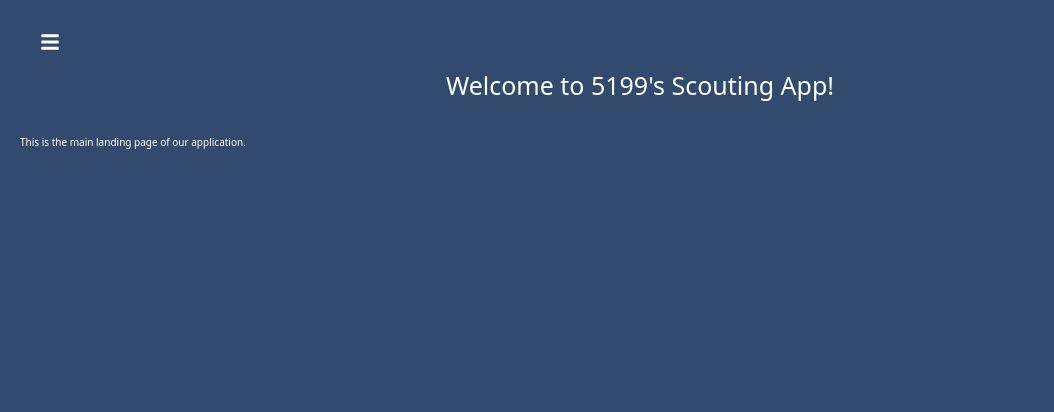
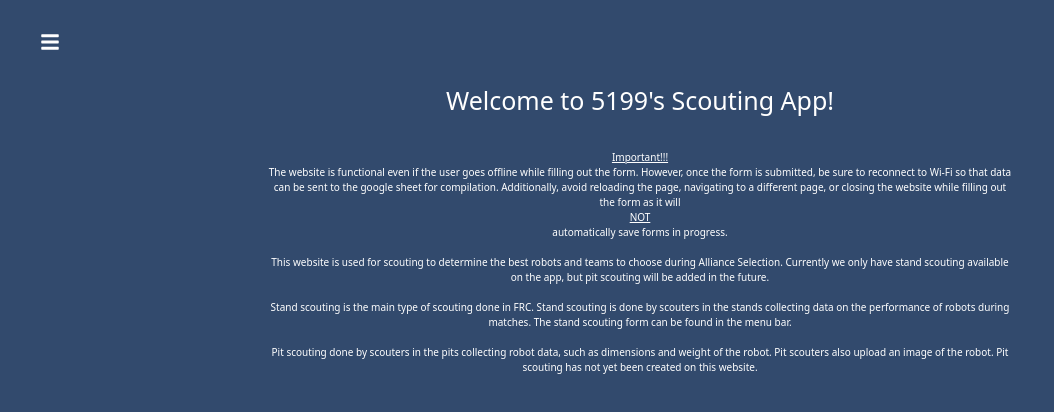
Before and after one commit to FRCTeam5199/Scouting-Website, a React (Vite) app in the folder scouting-website/: page / in a window 1280 px wide. Shown: the top 412 px of the page, without its empty margins (0-1054 px from the left). Built offline with nearby package versions, Linux system fonts and the light colour scheme.

Commit message:
Tried to fix issue with default values

```diff
--- a/scouting-website/src/pages/Home.jsx
+++ b/scouting-website/src/pages/Home.jsx
@@ -1,8 +1,28 @@
 function Home() {
   return (
-    <div className="home">
-      <h1 className="mb-4 text-center">Welcome to 5199's Scouting App!</h1>
-      <p>This is the main landing page of our application.</p>
+    <div className="home container mt-4">
+      <div className="row justify-content-center">
+        <div className="col-lg-8">
+          <h1 className="mb-4 text-center">Welcome to 5199's Scouting App!</h1>
+
+          <div className="text-center">
+            <p><u>Important!!!</u></p>
+            <p>The website is functional even if the user goes offline while filling out the form. However, once the form is submitted, be sure to reconnect to Wi-Fi so that data can be sent to the google sheet for compilation. Additionally, avoid reloading the page, navigating to a different page, or closing the website while filling out the form as it will <u>NOT</u> automatically save forms in progress.</p>
+
+            <br />
+
+            <p>This website is used for scouting to determine the best robots and teams to choose during Alliance Selection. Currently we only have stand scouting available on the app, but pit scouting will be added in the future.</p>
+
+            <br />
+
+            <p>Stand scouting is the main type of scouting done in FRC. Stand scouting is done by scouters in the stands collecting data on the performance of robots during matches. The stand scouting form can be found in the menu bar.</p>
+
+            <br />
+
+            <p>Pit scouting done by scouters in the pits collecting robot data, such as dimensions and weight of the robot. Pit scouters also upload an image of the robot. Pit scouting has not yet been created on this website.</p>
+          </div>
+        </div>
+      </div>
     </div>
   );
 }
--- a/scouting-website/src/pages/Stand-Scouting.jsx
+++ b/scouting-website/src/pages/Stand-Scouting.jsx
@@ -2,7 +2,7 @@ import React, { useState } from "react";
 import useForm from "../hooks/useForm";
 import useNetworkStatus from "../hooks/useNetworkStatus";
 import useTimer from "../hooks/useTimer";
-import { saveOffline, sendToServer, saveDraft, loadDraft, clearDraft } from "../sync";
+import { saveOffline, sendToServer, clearDraft } from "../sync";
 import "../styles/StandScouting.css";
 
 // Validation function
@@ -213,7 +213,6 @@ function AutonTab({ formData, handleChange, rotated, setRotated}) {
     });
   };
 
-  const handleClimbChange = (e) => handleChange(e);
   const handleAccuracyChange = (e) => handleChange(e);
 
   return (
@@ -938,10 +937,8 @@ export default function StandScouting() {
   const [showValidationAlert, setShowValidationAlert] = useState(false);
   const [rotated, setRotated] = useState(false);
 
-  // Load draft on mount
-  const [draftLoaded, setDraftLoaded] = useState(false);
-
-  const [initialValues, setInitialValues] = useState({
+  const [initialValues, setInitialValues] = useState(() => {
+    const defaultValues = {
       scouter_name: "",
       scouter_team: "",
       scouted_team: "",
@@ -991,6 +988,25 @@ export default function StandScouting() {
       funny_comments: "",
       rescout_request: "No",
       comments: "",
+    };
+
+    const preserved = localStorage.getItem('standScoutingPreserved');
+    if (preserved) {
+      try {
+        const parsed = JSON.parse(preserved);
+        return {
+          ...defaultValues,
+          scouter_name: parsed.scouter_name || defaultValues.scouter_name,
+          scouter_team: parsed.scouter_team || defaultValues.scouter_team,
+          alliance: parsed.alliance || defaultValues.alliance,
+          match_number: parsed.match_number || defaultValues.match_number,
+        };
+      } catch (e) {
+        console.error('Failed to parse preserved values', e);
+        return defaultValues;
+      }
+    }
+    return defaultValues;
   });
 
   const onSubmit = async (values) => {
@@ -1169,6 +1185,12 @@ export default function StandScouting() {
     };
 
     setInitialValues(newInitial);
+    localStorage.setItem('standScoutingPreserved', JSON.stringify({
+      scouter_name: preservedName,
+      scouter_team: preservedScouterTeam,
+      alliance: preservedAlliance,
+      match_number: nextMatch,
+    }));
     clearDraft("Stand Scouting");
   };
 
```
Lines whose indentation alone changed are shown as unchanged.
